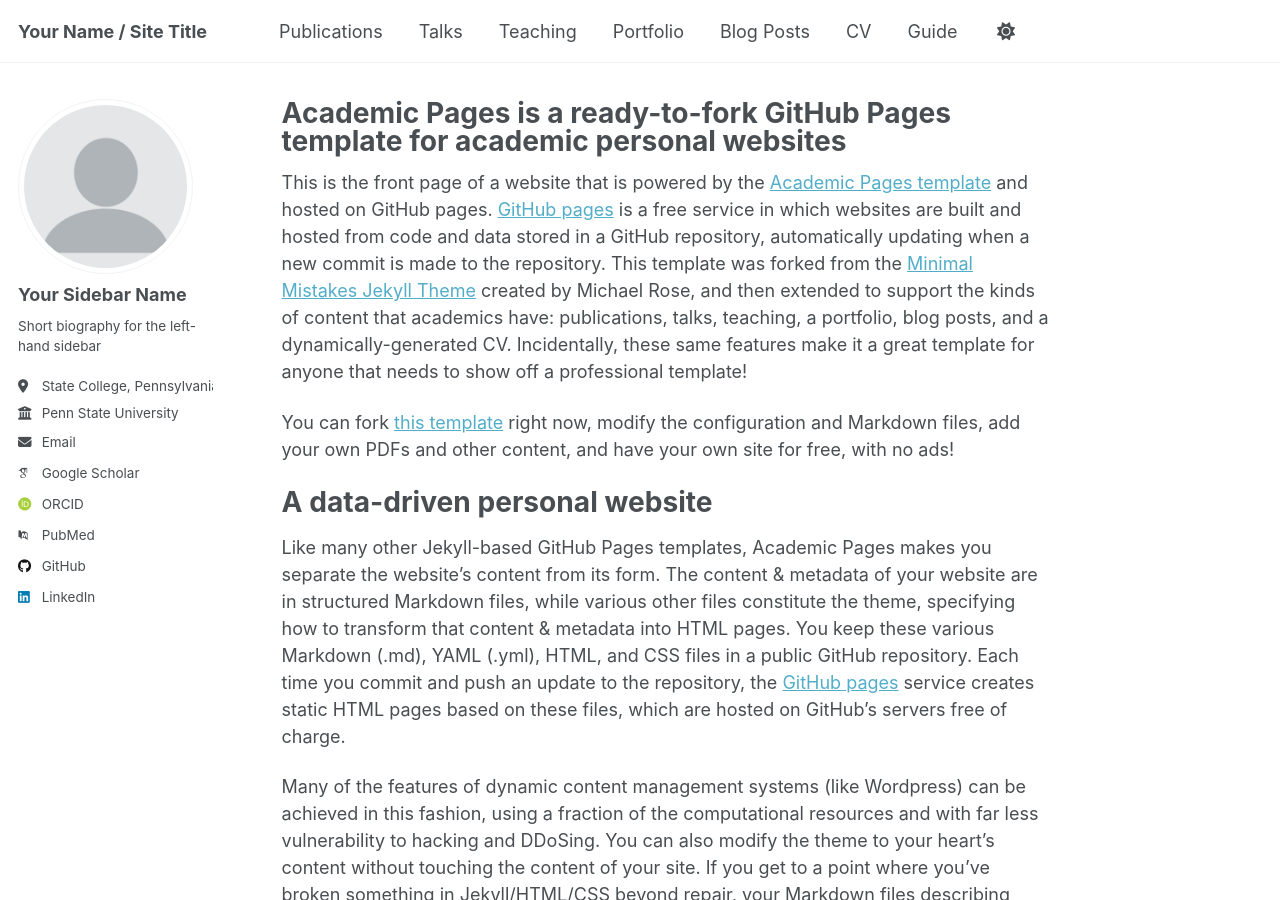
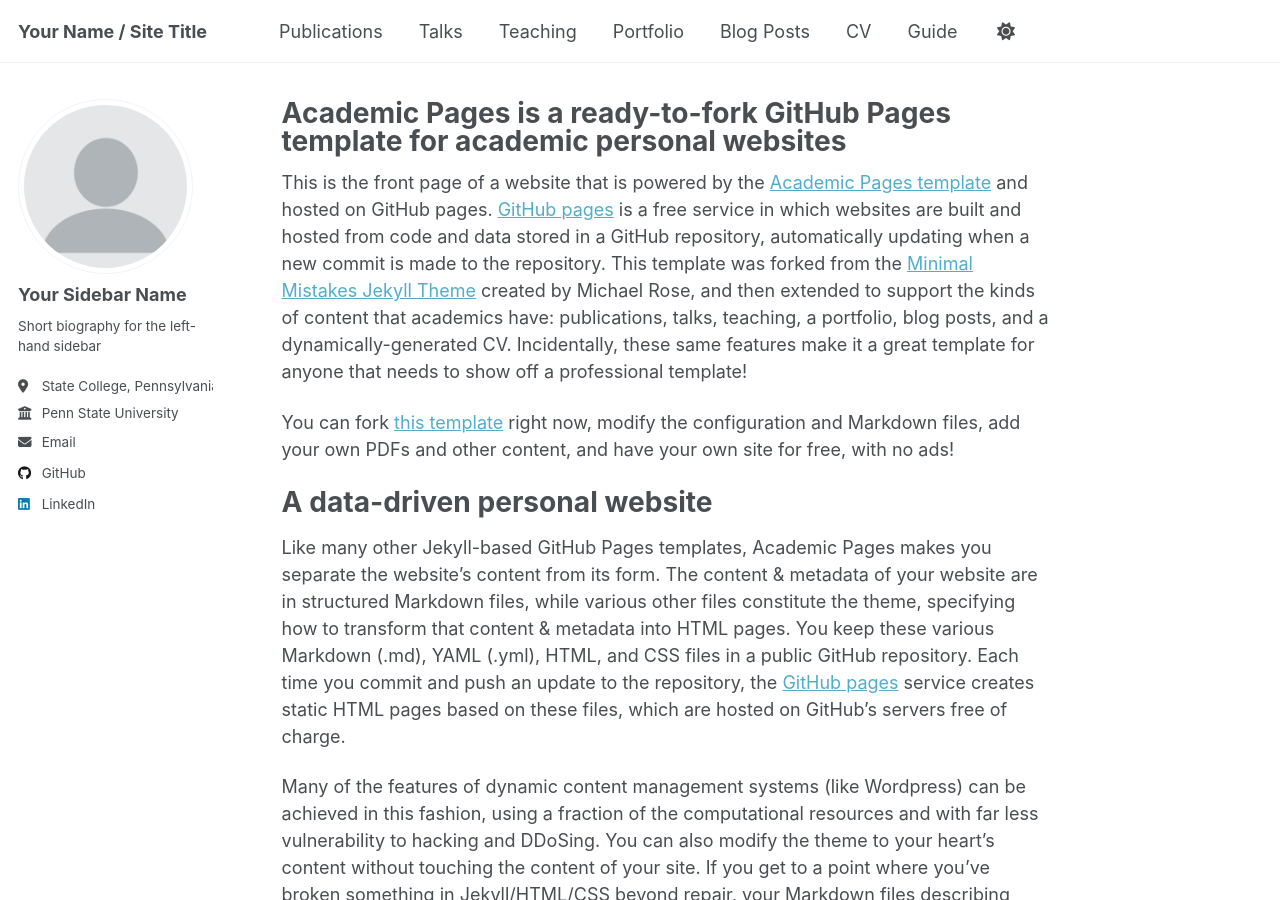
Before and after one commit to cgcostanzo/cgcostanzo.github.io, a Jekyll site: the page built from _pages/about.md, in a window 1280 px wide and 900 px high. Built offline with Jekyll 4.4.1, drawn with Linux system fonts in a browser that asks for light colours; some web fonts are replaced; a script that is not in the unit is left out; some of the changed lines change nothing that is shown.

Commit message:
Update _config.yml

```diff
--- a/_config.yml
+++ b/_config.yml
@@ -34,12 +34,12 @@
   # Academic websites
   academia         : # URL
   arxiv            : # URL - Update with the correct link to your profile
-  googlescholar    : "https://scholar.google.com/citations?user=PS_CX0AAAAAJ"
+  googlescholar    : # URL
   inspire-hep      : # URL
   impactstory      : # URL
-  orcid            : "http://orcid.org/yourorcidurl"
+  orcid            : # URL
   semantic         : # URL
-  pubmed           : "https://www.ncbi.nlm.nih.gov/pubmed/?term=john+snow"
+  pubmed           : # URL
   researchgate     : # URL
   scopus           : # URL
 
@@ -47,7 +47,7 @@
   bitbucket        : # Username - Update with your username on the site
   codepen          : # Username
   dribbble         : # Username
-  github           : "academicpages"
+  github           : "cgcostanzo"
   kaggle           : # Username
   stackoverflow    : # User number or user number and name (i.e., use "1" or "1/jeff-atwood")
 
```
